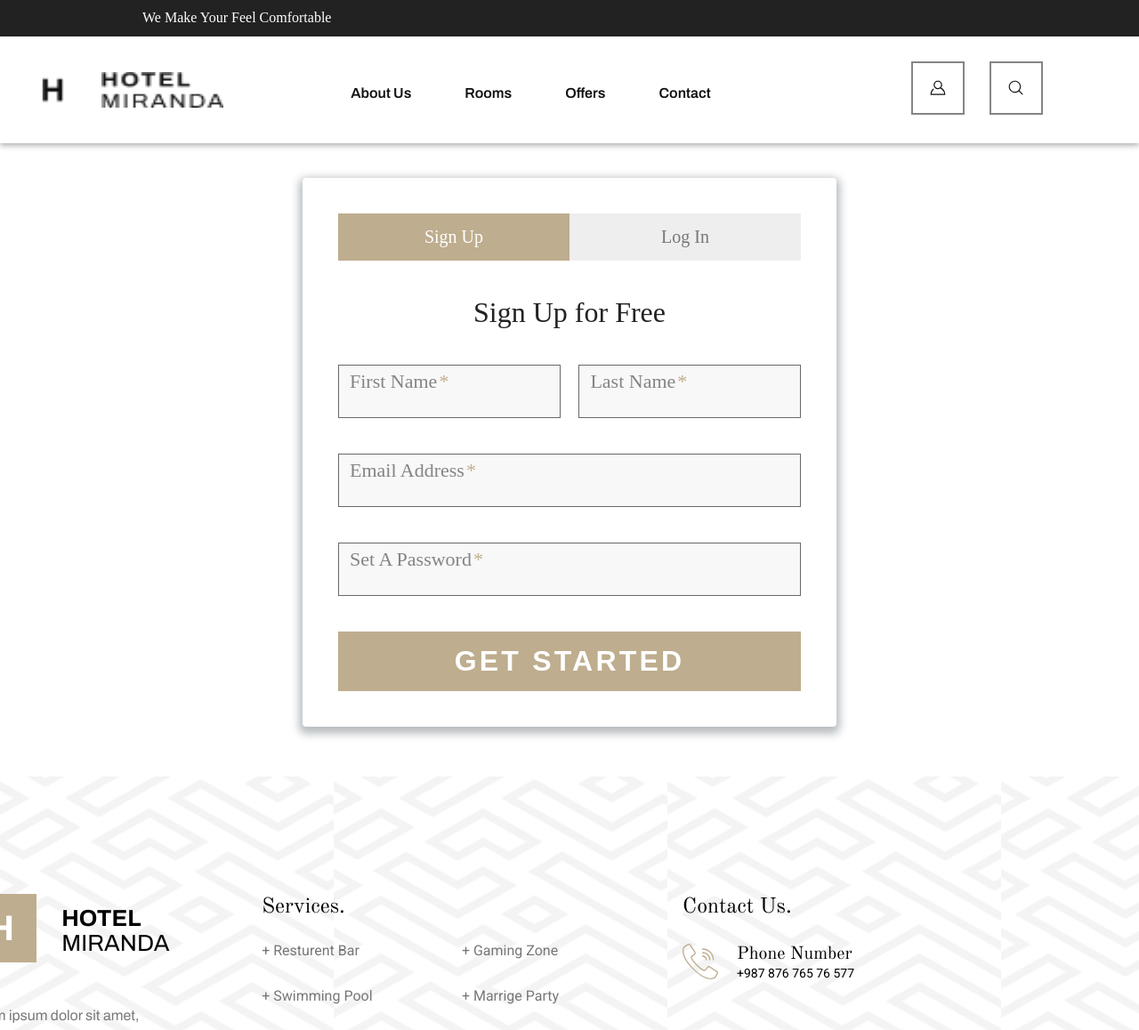
After one commit to diegomompo7/django_HotelMiranda, a Django app: page /login/ in a window 1280 px wide. The commit adds this page. Shown: the top 1158 px of the page at 89% size. Run offline with Django 3.2, Linux system fonts and the light colour scheme; parts of the project's set-up code (start-up, migrations or seed data) failed here and were passed over; some libraries are stand-ins or nearby versions.

Commit message:
Create Login

```diff
--- /dev/null
+++ b/website/static/styles/components/_login.scss
@@ -0,0 +1,191 @@
+
+
+$body-bg: #c1bdba;
+$form-bg: #13232f;
+$white: #ffffff;
+
+$main: $third-color;
+$main-light: lighten($main,5%);
+$main-dark: darken($main,5%);
+
+$gray-light: #a0b3b0;
+$gray: #ddd;
+
+$thin: 300;
+$normal: 400;
+$bold: 600;
+$br: 4px;
+
+*, *:before, *:after {
+  box-sizing: border-box;
+}
+
+.form {
+
+  padding: 40px;
+  max-width:600px;
+  margin:40px auto;
+  border-radius:$br;
+  box-shadow:0 4px 10px 4px rgba($form-bg,.3);
+
+  @include desktop(){
+    margin-top: 100px;
+  }
+
+  &a {
+    text-decoration:none;
+    color:$main;
+    transition:.5s ease;
+    &:hover {
+      color:$main-dark;
+    }
+  }
+
+  &__tabGroup {
+    list-style:none;
+    padding:0;
+    margin:0 0 40px 0;
+    &:after {
+      content: "";
+      display: table;
+      clear: both;
+    }
+    li a {
+      display:block;
+      text-decoration:none;
+      padding:15px;
+      background:rgba($thirteenth-color,.25);
+      color:$sixth-color;
+      font-size:20px;
+      float:left;
+      width:50%;
+      text-align:center;
+      cursor:pointer;
+      transition:.5s ease;
+      &:hover {
+        background:$main-dark;
+        color:$white;
+      }
+    }
+    .active a {
+      background:$main;
+      color:$white;
+    }
+  }
+  &__tabContent {
+    & > div:last-child {
+      display:none;
+    }
+    & h1{
+      text-align:center;
+      color:$fourth-color;
+      font-weight:$thin;
+      margin:0 0 40px;
+    }
+    & label {
+      position:absolute;
+      transform:translateY(6px);
+      left:13px;
+      color:rgba($second-color,.5);
+      transition:all 0.25s ease;
+      -webkit-backface-visibility: hidden;
+      pointer-events: none;
+      font-size:22px;
+      .req {
+        margin:2px;
+        color:$main;
+      }
+    }
+  }
+
+  & label.active {
+    transform:translateY(50px);
+    left:2px;
+    font-size:14px;
+    .req {
+      opacity:0;
+    }
+  }
+
+  & label.highlight {
+    color:$fourth-color;
+  }
+
+  & input, textarea {
+    font-size: 0.875rem;
+    font-family: "Archivo";
+    padding: 0 2.143em;
+    width: 100%;
+    height: 4.286em;
+    border: none;
+    background-color: $ninth-color;
+    border:1px solid $fifth-color;
+    color:$fourth-color;
+    border-radius:0;
+    transition:border-color .25s ease, box-shadow .25s ease;
+    &:focus {
+      outline:0;
+      border-color:$main;
+    }
+  }
+
+  & textarea {
+    border:2px solid $tenth-color;
+    resize: vertical;
+  }
+
+  & button {
+    border:0;
+    outline:none;
+    border-radius:0;
+    padding:15px 0;
+    font-size:2rem;
+    font-weight:$bold;
+    text-transform:uppercase;
+    letter-spacing:.1em;
+    background:$main;
+    color:$white;
+    -webkit-appearance: none;
+    &:hover, &:focus {
+      background:$main-dark;
+    }
+    &-block {
+      display:block;
+      width:100%;
+    }
+  }
+
+}
+
+.field-wrap {
+  position:relative;
+  margin-bottom:40px;
+}
+
+.top-row {
+  &:after {
+    content: "";
+    display: table;
+    clear: both;
+  }
+
+  > div {
+    float:left;
+    width:48%;
+    margin-right:4%;
+    &:last-child {
+      margin:0;
+    }
+  }
+}
+
+
+.button-block {
+  display:block;
+  width:100%;
+}
+
+.forgot {
+  margin-top:-20px;
+  text-align:right;
+}
--- a/website/static/styles/styles.css
+++ b/website/static/styles/styles.css
@@ -2607,6 +2607,166 @@
   margin-bottom: 0.714em;
 }
 
+*, *:before, *:after {
+  box-sizing: border-box;
+}
+
+.form {
+  padding: 40px;
+  max-width: 600px;
+  margin: 40px auto;
+  border-radius: 4px;
+  box-shadow: 0 4px 10px 4px rgba(19, 35, 47, 0.3);
+}
+@media screen and (min-width: 62.5rem) {
+  .form {
+    margin-top: 100px;
+  }
+}
+.forma {
+  text-decoration: none;
+  color: #BEAD8E;
+  transition: 0.5s ease;
+}
+.forma:hover {
+  color: #b5a17e;
+}
+.form__tabGroup {
+  list-style: none;
+  padding: 0;
+  margin: 0 0 40px 0;
+}
+.form__tabGroup:after {
+  content: "";
+  display: table;
+  clear: both;
+}
+.form__tabGroup li a {
+  display: block;
+  text-decoration: none;
+  padding: 15px;
+  background: rgba(189, 189, 189, 0.25);
+  color: #777777;
+  font-size: 20px;
+  float: left;
+  width: 50%;
+  text-align: center;
+  cursor: pointer;
+  transition: 0.5s ease;
+}
+.form__tabGroup li a:hover {
+  background: #b5a17e;
+  color: #ffffff;
+}
+.form__tabGroup .active a {
+  background: #BEAD8E;
+  color: #ffffff;
+}
+.form__tabContent > div:last-child {
+  display: none;
+}
+.form__tabContent h1 {
+  text-align: center;
+  color: #222222;
+  font-weight: 300;
+  margin: 0 0 40px;
+}
+.form__tabContent label {
+  position: absolute;
+  transform: translateY(6px);
+  left: 13px;
+  color: rgba(17, 17, 17, 0.5);
+  transition: all 0.25s ease;
+  -webkit-backface-visibility: hidden;
+  pointer-events: none;
+  font-size: 22px;
+}
+.form__tabContent label .req {
+  margin: 2px;
+  color: #BEAD8E;
+}
+.form label.active {
+  transform: translateY(50px);
+  left: 2px;
+  font-size: 14px;
+}
+.form label.active .req {
+  opacity: 0;
+}
+.form label.highlight {
+  color: #222222;
+}
+.form input, .form textarea {
+  font-size: 0.875rem;
+  font-family: "Archivo";
+  padding: 0 2.143em;
+  width: 100%;
+  height: 4.286em;
+  border: none;
+  background-color: #F8F8F8;
+  border: 1px solid #686868;
+  color: #222222;
+  border-radius: 0;
+  transition: border-color 0.25s ease, box-shadow 0.25s ease;
+}
+.form input:focus, .form textarea:focus {
+  outline: 0;
+  border-color: #BEAD8E;
+}
+.form textarea {
+  border: 2px solid #999999;
+  resize: vertical;
+}
+.form button {
+  border: 0;
+  outline: none;
+  border-radius: 0;
+  padding: 15px 0;
+  font-size: 2rem;
+  font-weight: 600;
+  text-transform: uppercase;
+  letter-spacing: 0.1em;
+  background: #BEAD8E;
+  color: #ffffff;
+  -webkit-appearance: none;
+}
+.form button:hover, .form button:focus {
+  background: #b5a17e;
+}
+.form button-block {
+  display: block;
+  width: 100%;
+}
+
+.field-wrap {
+  position: relative;
+  margin-bottom: 40px;
+}
+
+.top-row:after {
+  content: "";
+  display: table;
+  clear: both;
+}
+.top-row > div {
+  float: left;
+  width: 48%;
+  margin-right: 4%;
+}
+.top-row > div:last-child {
+  margin: 0;
+}
+
+.button-block {
+  display: block;
+  width: 100%;
+}
+
+.forgot {
+  margin-top: -20px;
+  text-align: right;
+}
+
 html,
 * {
   box-sizing: border-box;
--- a/website/static/styles/styles.scss
+++ b/website/static/styles/styles.scss
@@ -25,6 +25,7 @@
 @import 'components/offers/popular';
 @import 'components/contact/infoContact';
 @import 'components/contact/formContact';
+@import 'components/login';
 @import 'base/fonts';
 
 html,
--- /dev/null
+++ b/website/templates/website/login.html
@@ -0,0 +1,92 @@
+{% extends 'website/base.html' %}
+
+{% load static %}
+
+{% block content %}
+
+<script
+type="text/javascript"
+src="{% static 'js/login.js' %}"
+defer
+></script>
+
+<div class="form">
+      <ul class="form__tabGroup">
+        <li class="tab active"><a href="#signup">Sign Up</a></li>
+        <li class="tab"><a href="#login">Log In</a></li>
+      </ul>
+
+      <div class="form__tabContent">
+        <div id="signup" class="form__tabContent--form">
+          <h1>Sign Up for Free</h1>
+
+          <form action="/" method="post">
+
+          <div class="top-row">
+            <div class="field-wrap">
+              <label>
+                First Name<span class="req">*</span>
+              </label>
+              <input type="text" required autocomplete="off" />
+            </div>
+
+            <div class="field-wrap">
+              <label>
+                Last Name<span class="req">*</span>
+              </label>
+              <input type="text"required autocomplete="off"/>
+            </div>
+          </div>
+
+          <div class="field-wrap">
+            <label>
+              Email Address<span class="req">*</span>
+            </label>
+            <input type="email"required autocomplete="off"/>
+          </div>
+
+          <div class="field-wrap">
+            <label>
+              Set A Password<span class="req">*</span>
+            </label>
+            <input type="password"required autocomplete="off"/>
+          </div>
+
+          <button type="submit" class="button button-block"/>Get Started</button>
+
+          </form>
+
+        </div>
+
+        <div id="login">
+          <h1>Welcome Back!</h1>
+
+          <form action="/" method="post">
+
+            <div class="field-wrap">
+            <label>
+              Email Address<span class="req">*</span>
+            </label>
+            <input type="email"required autocomplete="off"/>
+          </div>
+
+          <div class="field-wrap">
+            <label>
+              Password<span class="req">*</span>
+            </label>
+            <input type="password"required autocomplete="off"/>
+          </div>
+
+          <p class="forgot"><a href="#">Forgot Password?</a></p>
+
+          <button class="button button-block">Log In</button>
+
+          </form>
+
+        </div>
+
+      </div><!-- tab-content -->
+
+</div> <!-- /form -->
+
+{% endblock %}
--- a/website/urls.py
+++ b/website/urls.py
@@ -3,11 +3,13 @@ from django.urls import include, path
 from .views.rooms import *
 from .views.contact import *
 from .views.home import *
+from .views.login import *
 from .views.about import *
 from .views.form import *
 
 urlpatterns = [
     path("admin/", admin.site.urls),
+    path("login/", login, name="login"),
     path("home/", home, name="home"),
     path("about/", about, name="about"),
     path("createBooking/<int:idRoom>/", createBooking, name="createBook"),
--- /dev/null
+++ b/website/views/login.py
@@ -0,0 +1,12 @@
+from django.http import HttpResponse, Http404, JsonResponse
+from django.shortcuts import render
+from ..Form import *
+from ..models.Room import *
+
+def login(request):
+
+
+    return render(
+        request,
+        "../templates/website/login.html",
+    )
```
Also changed, not shown: website/Form.py (+5 -5 lines), website/static/js/login.js (added, +43 -0 lines), 1 other file.
